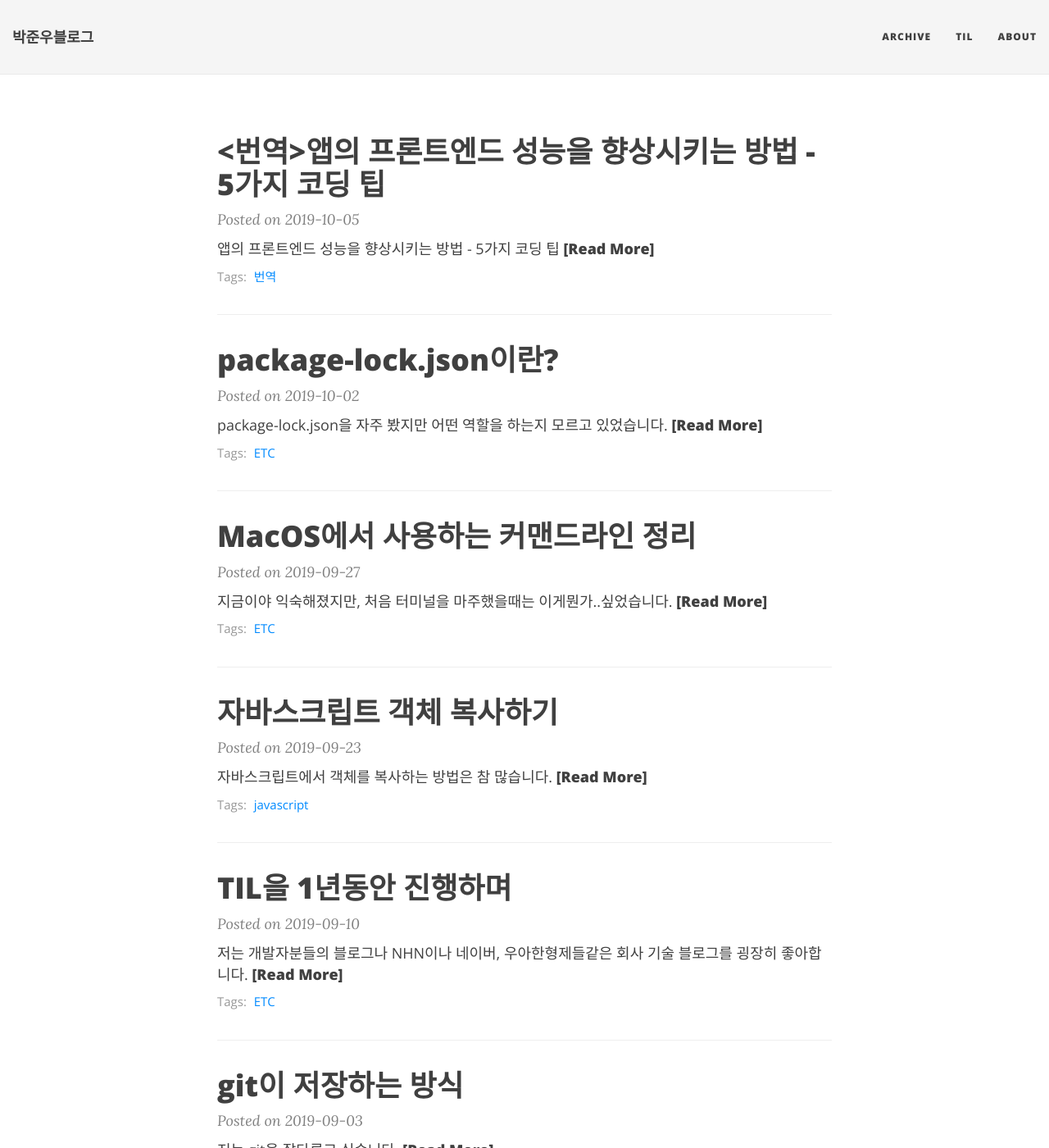
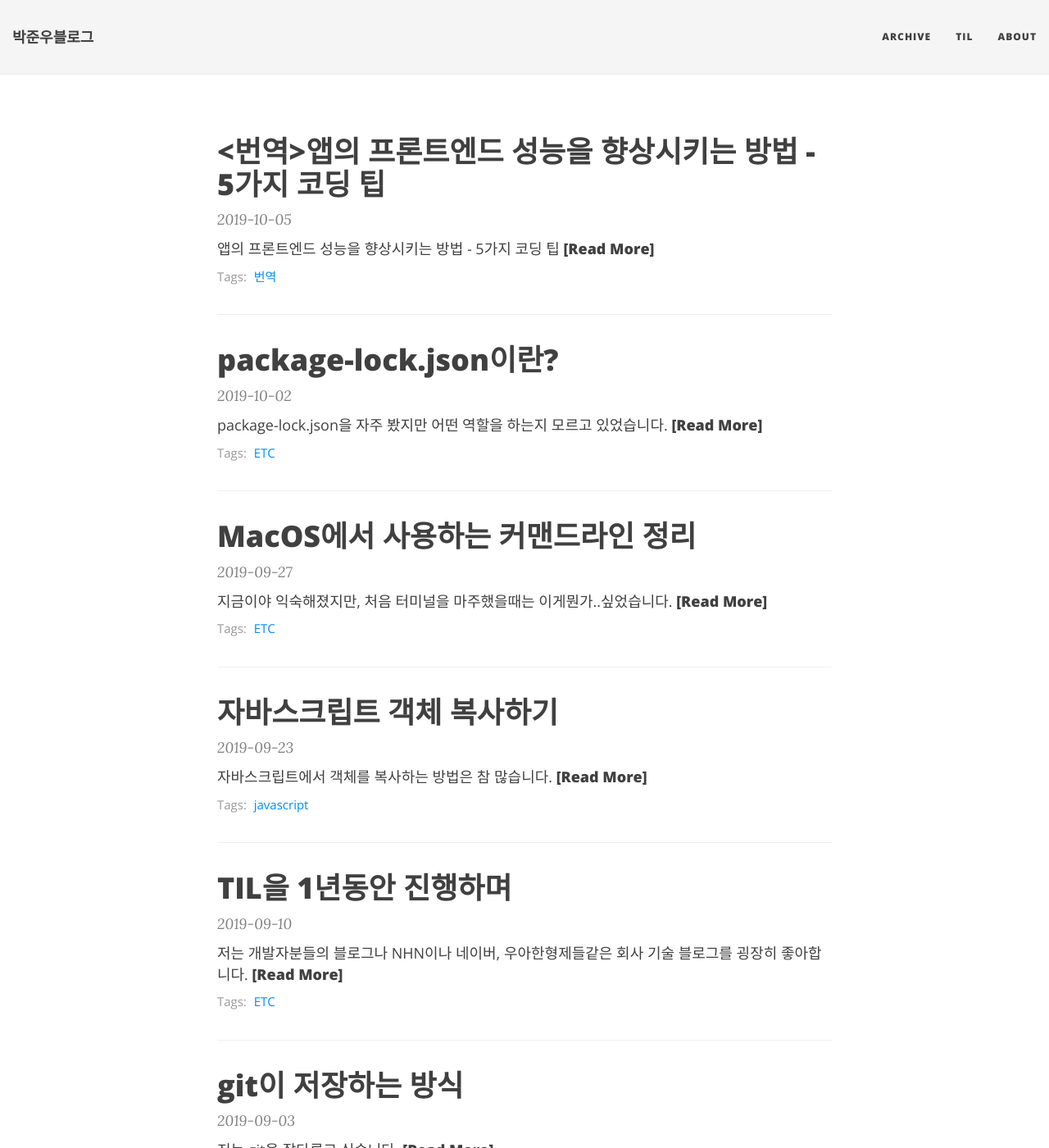
Before and after one commit to JUNWOO45/junwoo45.github.io.archived, a Jekyll site: the page built from index.html, in a window 1280 px wide and 1400 px high. Shown: the whole window at 82% size. Built offline with Jekyll 4.4.1, drawn with Linux system fonts in a browser that asks for light colours; nearby versions of some CDN libraries; the list of posts is cut into pages by our own code; some of the changed text lies outside the part shown.

Commit message:
date format 수정

```diff
--- a/index.html
+++ b/index.html
@@ -20,7 +20,7 @@
     </a>
 
     <p class="post-meta">
-      Posted on {{ post.date | date: "%Y-%m-%d" }}
+      {{ post.date | date: "%Y-%m-%d" }}
     </p>
 
     <div class="post-entry-container">
```
